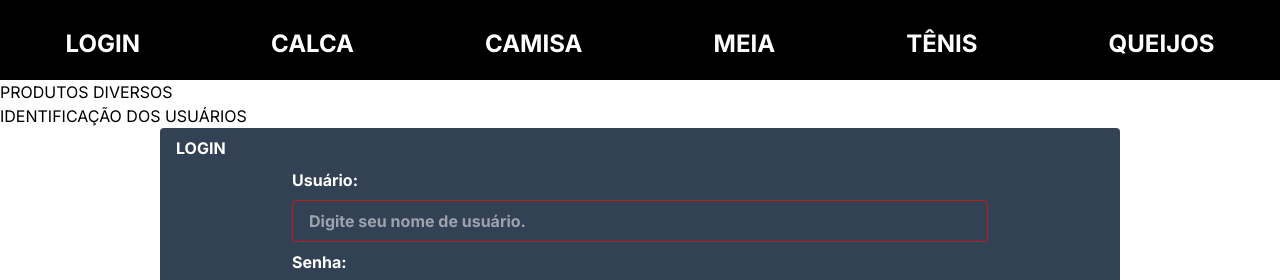
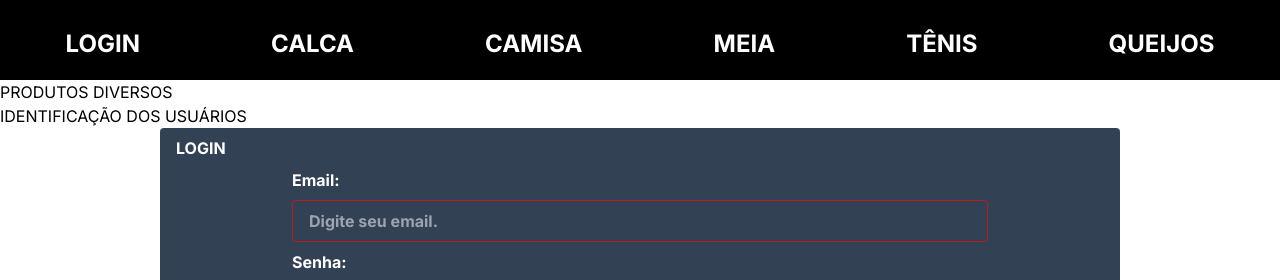
Before and after one commit to alecarlosjesus/loja-app-1tdss, a Next.js app: page /login in a window 1280 px wide. Shown: the top 280 px of the page. Built offline with nearby package versions, Linux system fonts and the light colour scheme; no server answers.

Commit message:
Criando o form de login para consumir os dados da API.

```diff
--- a/src/app/login/page.jsx
+++ b/src/app/login/page.jsx
@@ -1,16 +1,31 @@
+"use client";
+import { useState } from "react";
 
-export default async function LoginUsers() {
+export default function LoginUsers() {
 
-    let users;
+  const [usuario, setUsuario] = useState({
+    email: "",
+    senha: "",
+  });
 
+  const handleChange = (e) => {
+    const{name,value} = e.target;
+    setUsuario({...usuario,[name]:value});
+  };
+
+  const handleSubmit = async (e) => {
     //Recuperar o usuário que está em nossa base json.
-    try{
-        const response = await fetch("http://localhost:3000/api/base/base-user-api");
-        users = await response.json();
+    try {
+      const response = await fetch(
+        "http://localhost:3000/api/base/base-user-api",
+        {}
+      );
+
       console.log(users);
-    }catch(error){
+    } catch (error) {
       console.log(error);
     }
+  };
 
   return (
     <div>
@@ -21,12 +36,24 @@ export default async function LoginUsers() {
           <fieldset>
             <legend>LOGIN</legend>
             <div>
-                        <label htmlFor="idUser">Usuário:</label>
-                        <input type="text" name="usuario" id="idUser" placeholder="Digite seu nome de usuário."/>
+              <label htmlFor="idEmail">Email:</label>
+              <input
+                type="email"
+                name="email"
+                id="idEmail"
+                placeholder="Digite seu email."
+                value={usuario.email} onChange={handleChange}
+              />
             </div>
             <div>
-                        <label htmlFor="idPassword">Senha:</label>
-                        <input type="password" name="senha" id="idPassword" placeholder="Digite sua senha."/>
+              <label htmlFor="idSenha">Senha:</label>
+              <input
+                type="password"
+                name="senha"
+                id="idSenha"
+                placeholder="Digite sua senha."
+                value={usuario.senha} onChange={handleChange}
+              />
             </div>
             <div>
               <button>LOGIN</button>
@@ -34,7 +61,6 @@ export default async function LoginUsers() {
           </fieldset>
         </form>
       </div>
-
     </div>
-  )
+  );
 }
```
Lines whose indentation alone changed are shown as unchanged.
